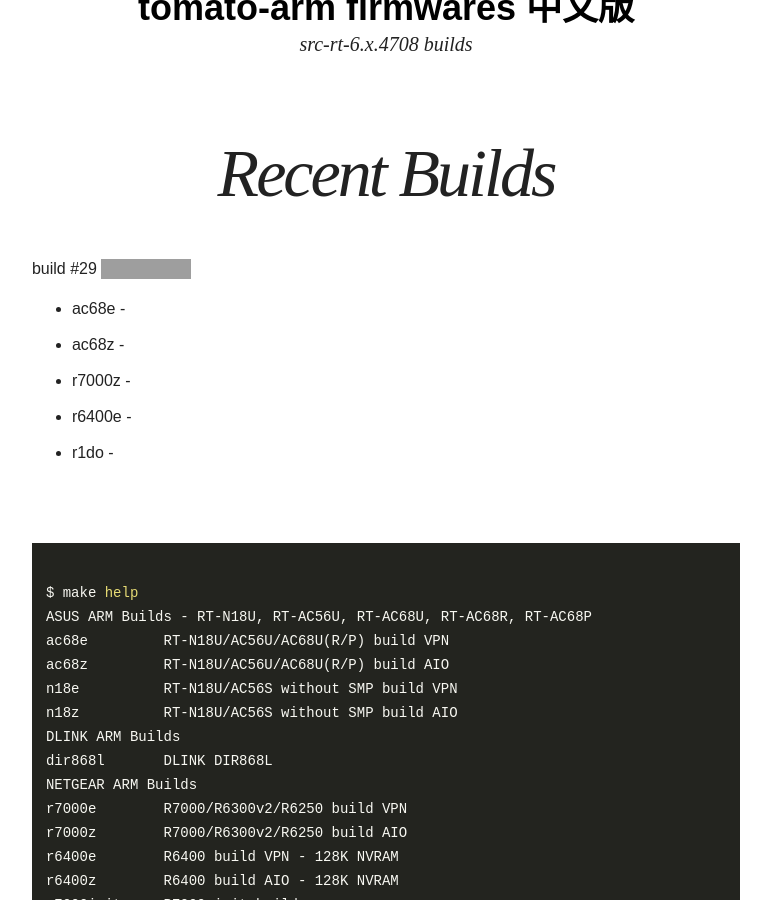
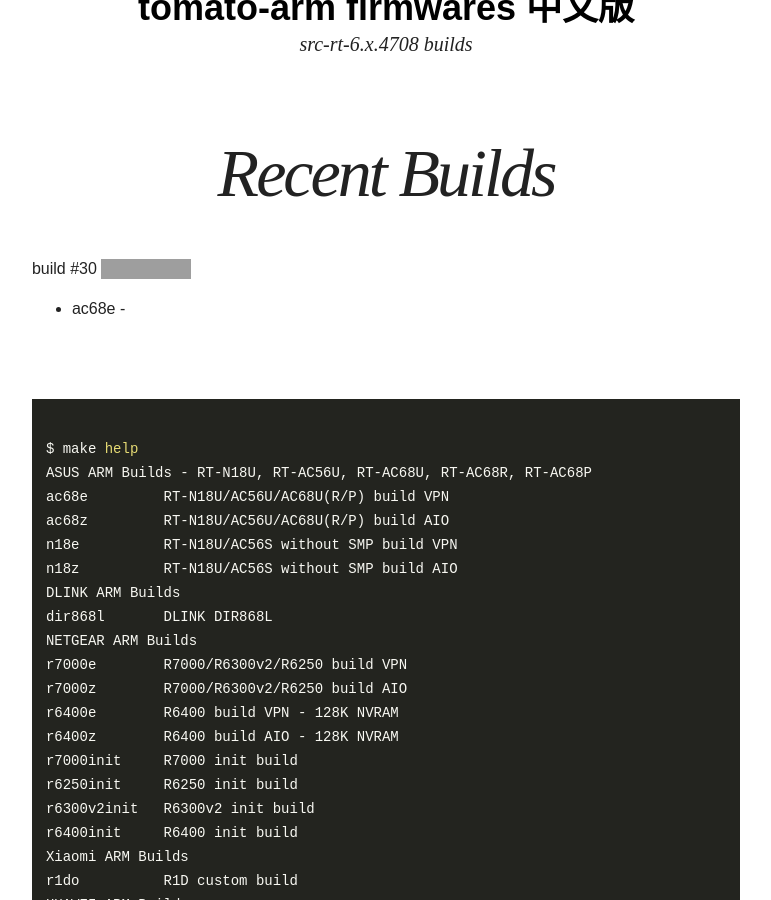
Before and after one commit to oglopss/tomato-arm-ci-jekyll, a Jekyll site: the page built from index.html, in a window 1280 px wide and 900 px high, scrolled down 339 px. Shown: the whole window, without its empty margins (254-1025 px from the left). Built offline with Jekyll 4.4.1, drawn with Linux system fonts in a browser that asks for light colours; nearby versions of some CDN libraries; grey boxes are pictures that could not be loaded.

Commit message:
Travis build 30 ac68e pushed to gh-pages

```diff
--- a/_data/ss.yml
+++ b/_data/ss.yml
@@ -1,7 +1,3 @@
-build: 29
+build: 30
 files:
-  - 0005 r1do
-  - 0002 ac68z
   - 0001 ac68e
-  - 0004 r6400e
-  - 0003 r7000z
```
